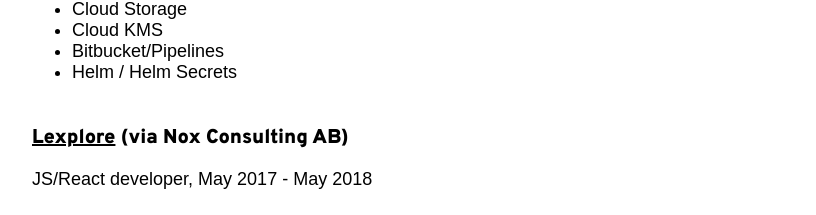
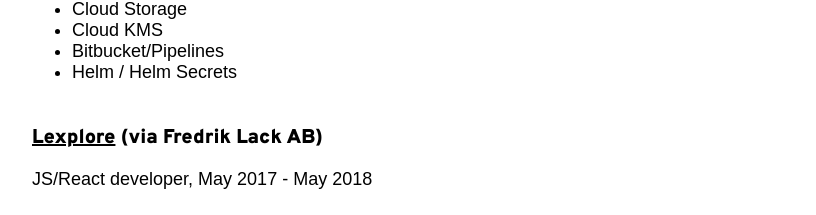
Before and after one commit to sthlmio/web, a Next.js app: page /fredrik-lack in a window 1280 px wide. Shown: the part 1430-1645 px from the top of the page, without its empty margins (96-912 px from the left). Built offline with nearby package versions, Linux system fonts and the light colour scheme; a web font is replaced by a local one.

Commit message:
Minor updates to profile

```diff
--- a/pages/fredrik-lack.js
+++ b/pages/fredrik-lack.js
@@ -65,7 +65,7 @@ export default function FredrikLack () {
             <li>Bitbucket/Pipelines</li>
             <li>Helm / Helm Secrets</li>
           </ul>
-          <h4><a href="https://www.lexplore.com/">Lexplore</a> (via Nox Consulting AB)</h4>
+          <h4><a href="https://www.lexplore.com/">Lexplore</a> (via Fredrik Lack AB)</h4>
           <p className="text">JS/React developer, May 2017 - May 2018</p>
           <ul>
             <li>Built a portal GUI based on Node.js/React</li>
```
